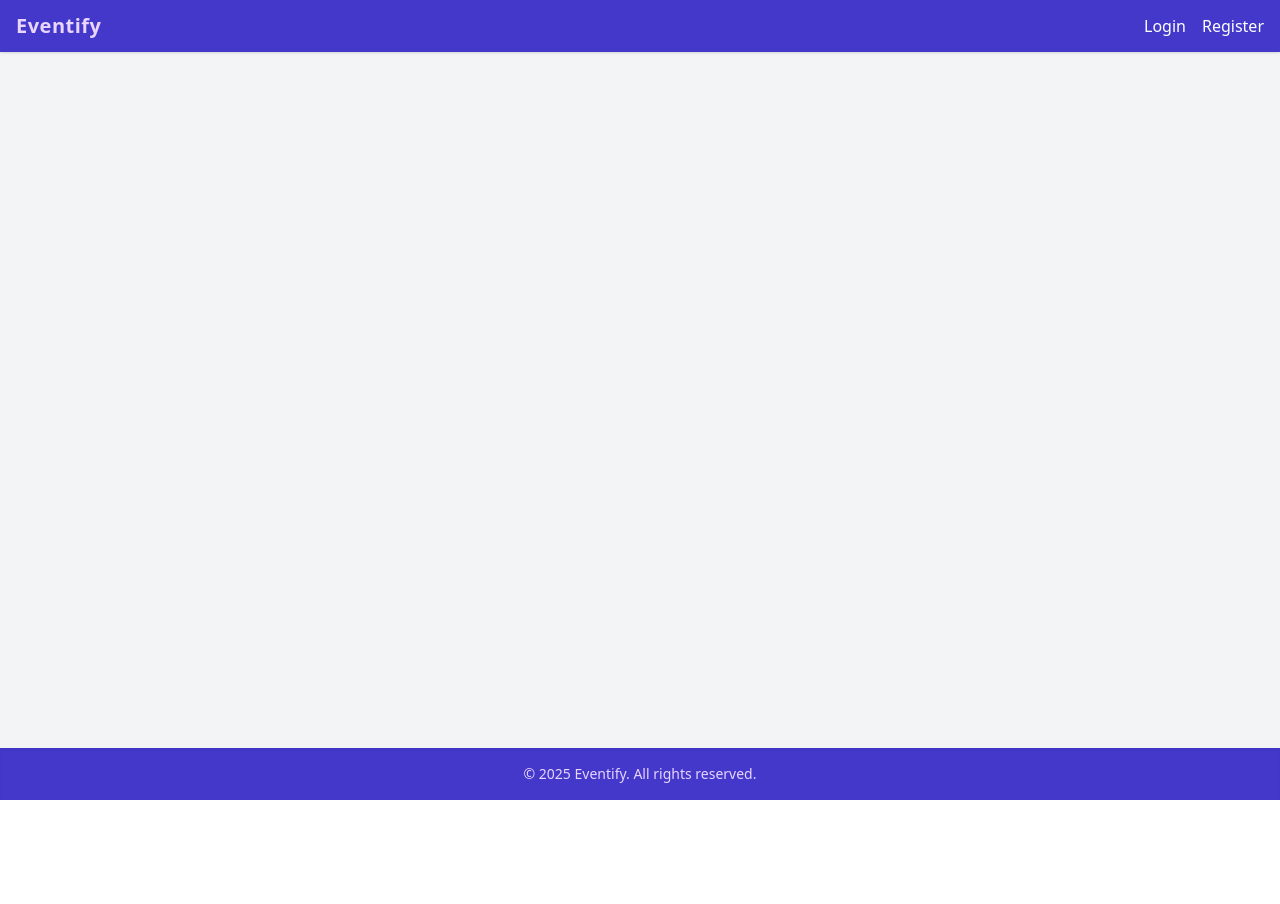
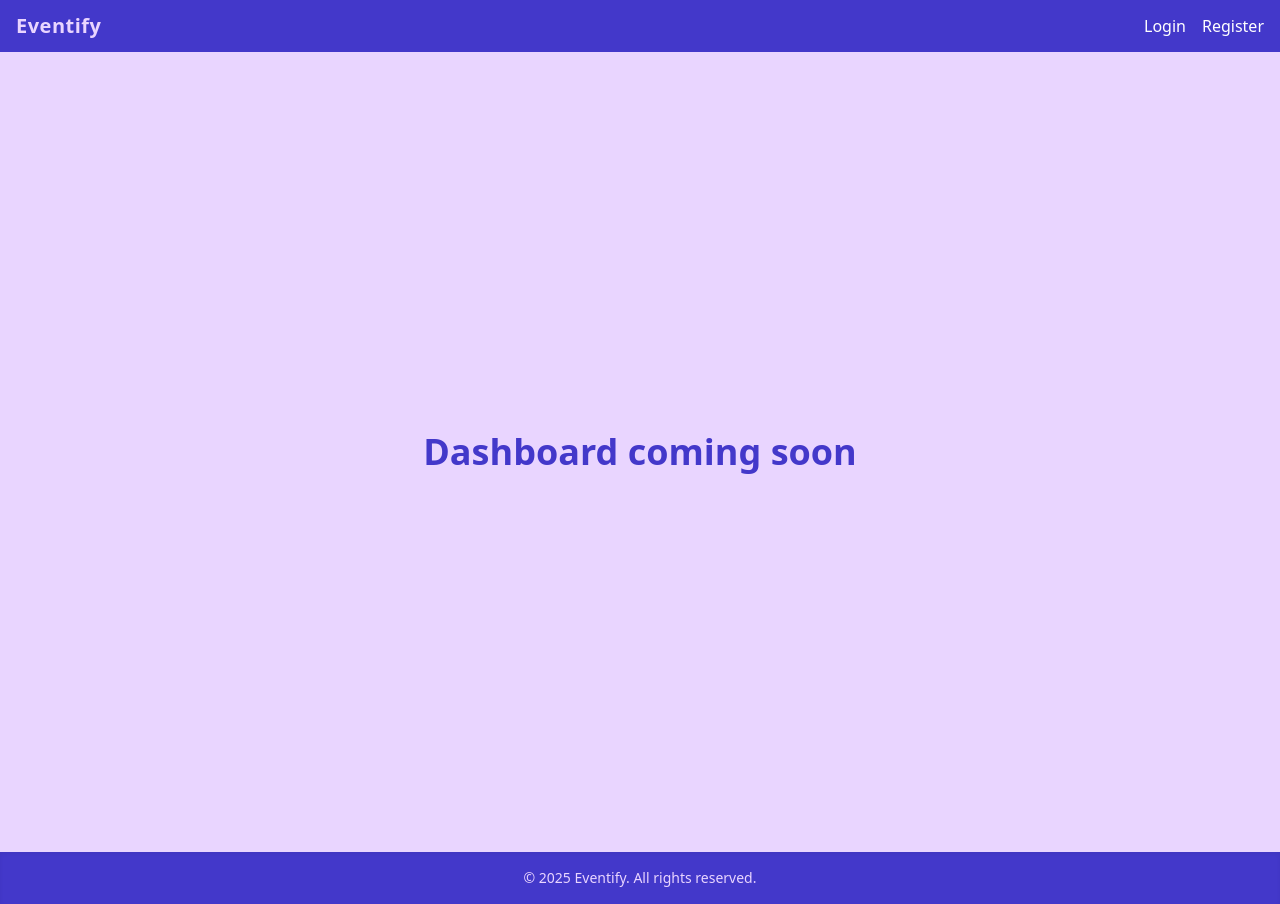
Before and after one commit to YusufBolden/eventify, a React (Vite) app in the folder frontend/: page /dashboard in a window 1280 px wide. Before the commit the page ends 800 px from the top, so only its background shows below. Built offline with nearby package versions, Linux system fonts and the light colour scheme.

Commit message:
Adds DashboardPage route with placeholder content to verify stable layout

```diff
--- a/frontend/src/App.tsx
+++ b/frontend/src/App.tsx
@@ -1,9 +1,10 @@
-import { Routes, Route } from 'react-router-dom'
-import Header from './components/Header'
-import Footer from './components/Footer'
-import HomePage from './pages/HomePage'
-import LoginPage from './pages/LoginPage'
-import RegisterPage from './pages/RegisterPage'
+import { Routes, Route } from 'react-router-dom';
+import Header from './components/Header';
+import Footer from './components/Footer';
+import HomePage from './pages/HomePage';
+import LoginPage from './pages/LoginPage';
+import RegisterPage from './pages/RegisterPage';
+import DashboardPage from './pages/DashboardPage';
 
 function App() {
   return (
@@ -14,11 +15,12 @@ function App() {
           <Route path="/" element={<HomePage />} />
           <Route path="/login" element={<LoginPage />} />
           <Route path="/register" element={<RegisterPage />} />
+          <Route path="/dashboard" element={<DashboardPage />} />
         </Routes>
       </main>
       <Footer />
     </div>
-  )
+  );
 }
 
-export default App
+export default App;
--- a/frontend/src/pages/DashboardPage.tsx
+++ b/frontend/src/pages/DashboardPage.tsx
@@ -0,0 +1,9 @@
+const DashboardPage = () => {
+  return (
+    <div className="min-h-screen flex items-center justify-center bg-[#E9D5FF]">
+      <h1 className="text-4xl font-bold text-[#4338CA]">Dashboard coming soon</h1>
+    </div>
+  );
+};
+
+export default DashboardPage;
```
